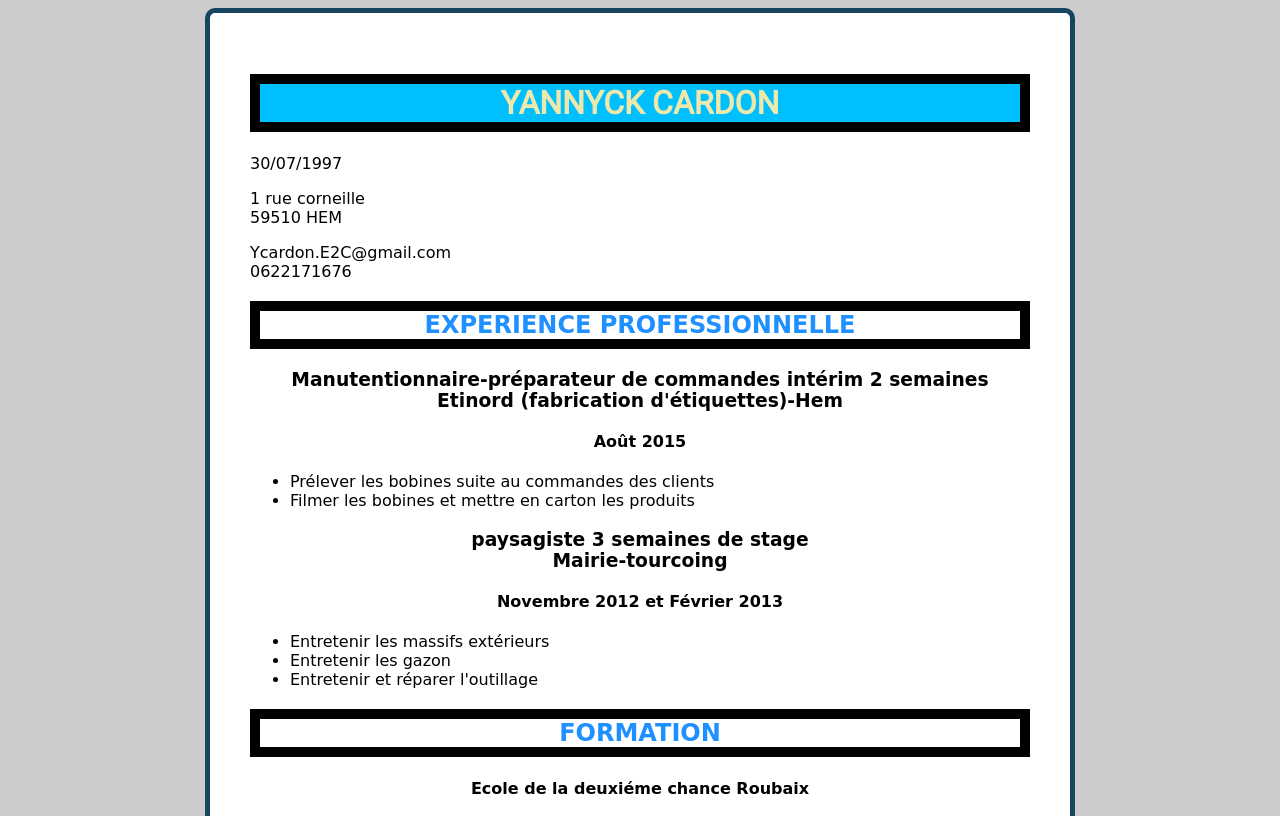
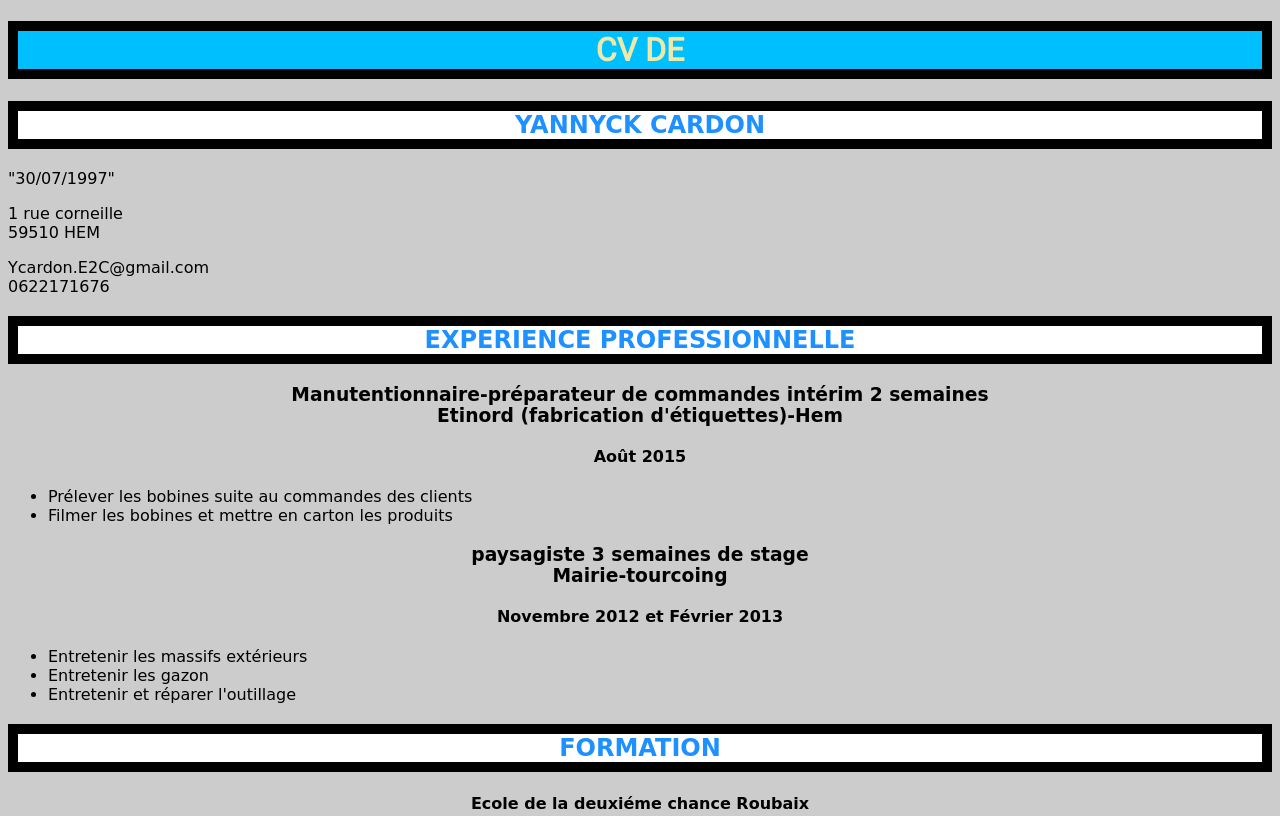
Before and after one commit to yannoulol/cv_pro_Yannyck, a plain HTML site: page index.html in a window 1280 px wide. Shown: the top 816 px of the page. Drawn offline with Linux system fonts and the light colour scheme.

Commit message:
Update index.html

```diff
--- a/index.html
+++ b/index.html
@@ -8,18 +8,20 @@
  </head>
 
 <body>
-  <div>
-     <header>
-  <h1> YANNYCK CARDON</h1>
- <p">30/07/1997</p>
- <p> 1 rue corneille<br>
+
+     <header class="ENTETE">
+  <h1>  CV DE </h1>
+  <h2> YANNYCK CARDON</h2>
+
+ <p class="cordonee">"30/07/1997"</p>
+ <p class="cordonee"> 1 rue corneille<br>
  59510 HEM </p>
-<p> Ycardon.E2C@gmail.com<br>
+<p class="cordonee"> Ycardon.E2C@gmail.com<br>
  0622171676 </p>
 </header>
 
 <section>
-  <h2> EXPERIENCE PROFESSIONNELLE</h2>
+  <h2 class="titre"> EXPERIENCE PROFESSIONNELLE</h2>
 
     <h3> Manutentionnaire-préparateur de commandes intérim 2 semaines<br>
      Etinord (fabrication d'étiquettes)-Hem </h3>
@@ -40,7 +42,7 @@
 
 
 <section>
-  <h2> FORMATION</h2>
+  <h2 class="titre"> FORMATION</h2>
   <h4> Ecole de la deuxiéme chance Roubaix  </h4>
   <h3> juin 2016 </h3>
 <ul>
@@ -55,7 +57,7 @@
 </section>
 
 <section>
-  <h2> LOISIR</h2>
+  <h2 class="titre"> LOISIR</h2>
 <p> Jardinage-Bricolage-Musique-Informatique-lecture</p>
 <p> A savoir: N°identifiant Pôle Emploi: 5048956W </p>
 <p> Journée d'appel effectuée </p>
@@ -69,7 +71,7 @@
 
 
 
-</div>
+
 </body>
 </html>
 
```
